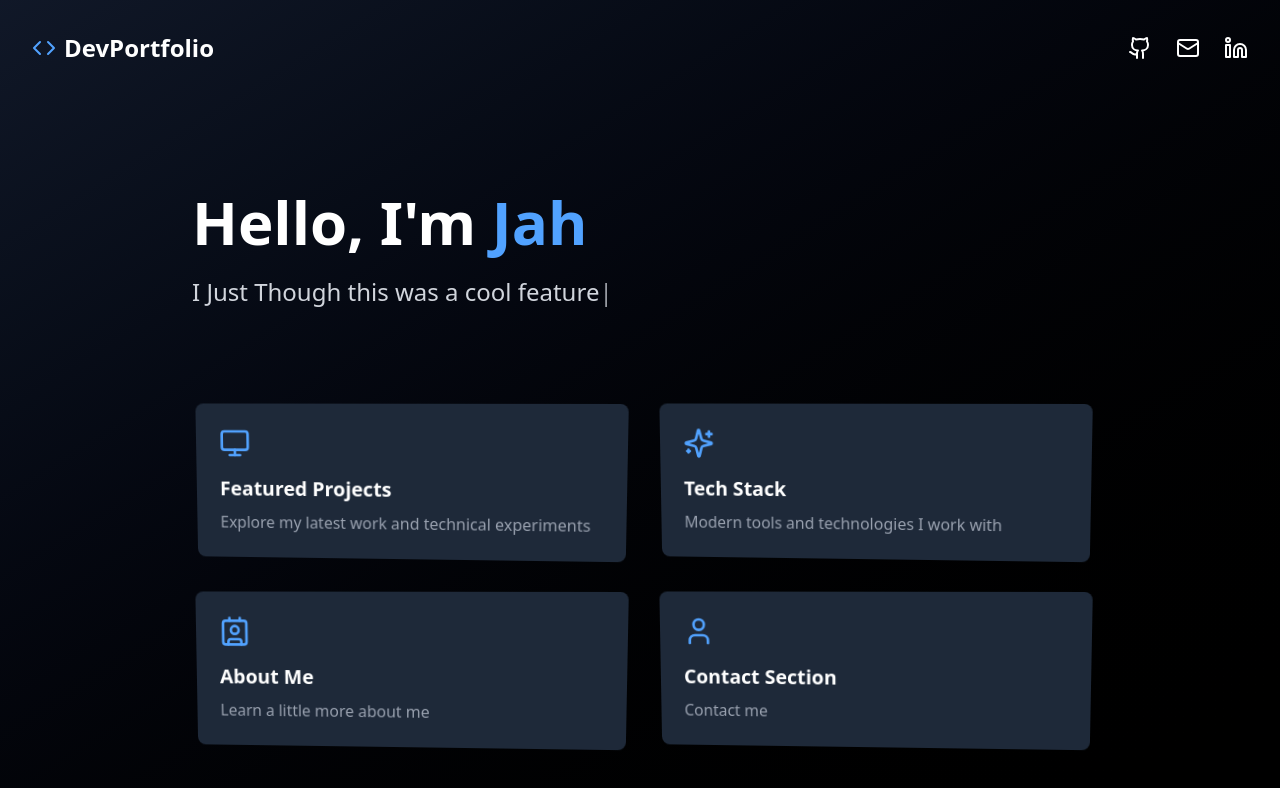
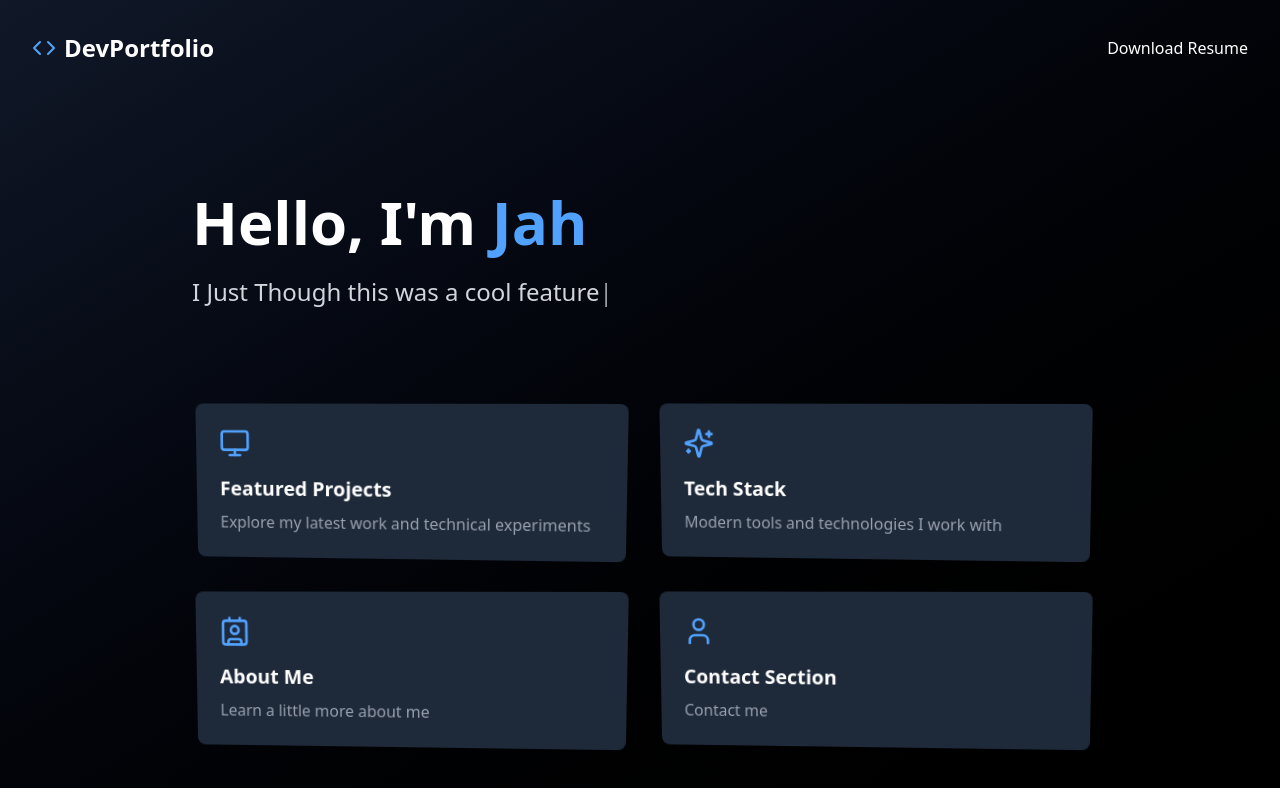
Before and after one commit to Jahshiek/portfolioV2, a React (Vite) app: page / in a window 1280 px wide. Shown: the top 788 px of the page. Built offline with nearby package versions, Linux system fonts and the light colour scheme.

Commit message:
all photo update

```diff
--- a/src/Components/AboutMe.jsx
+++ b/src/Components/AboutMe.jsx
@@ -110,7 +110,7 @@ const AboutPage = () => {
               <div className="relative w-64 h-64 mx-auto mb-8">
                 <div className="absolute inset-0 bg-blue-500 rounded-full opacity-10 animate-pulse"></div>
                 <img
-                  src="public/assets/jah.png"
+                  src="/assets/pic.png"
                   alt="Profile"
                   className="rounded-full w-full h-full object-cover"
                 />
--- a/src/Components/Projects.jsx
+++ b/src/Components/Projects.jsx
@@ -121,7 +121,7 @@ const ProjectsPage = () => {
     {
       title: "Packet Patrol",
       description: "A functional IDS built to expand my skill set in cybersecurity, Python, and full-stack development.",
-      image: "/src/assets/ids-protection.png",
+      image: "/assets/ids-protection.png",
       tags: ["Python",
         "Scapy",
         "Pandas",
@@ -134,7 +134,7 @@ const ProjectsPage = () => {
     {
         title: "Lonely together",
         description: "An online platform developed with  Next.js, TypeScript, Prisma, AWS S3, and Supabase to connect individuals through community events and shared interests.",
-        image: "public/assets/lonely.jpg",
+        image: "/assets/lonely.jpg",
         tags: ["Next.js",
           "TypeScript",
           "Prisma",
@@ -148,7 +148,7 @@ const ProjectsPage = () => {
     {
         title: "Second Wind",
         description: "Smart task management system with natural language processing and automated prioritization. Features include task categorization, priority inference, and deadline management.",
-        image: "src/assets/prison.jpg",
+        image: "/assets/prison.jpg",
         tags: ['react', 'Node', 'Websocket', 'Express'],
         github: "https://github.com/Jahshiek/Second_Wind-",
         demo: "#"
@@ -156,7 +156,7 @@ const ProjectsPage = () => {
     {
         title: "Weather api with Caching",
         description: "Smart task management system with natural language processing and automated prioritization. Features include task categorization, priority inference, and deadline management.",
-        image: "src/assets/weather-api.jpg",
+        image: "/assets/weather-api.jpg",
         tags: ['Flask', 'Redis', 'Python'],
         github: "https://github.com/Jahshiek/weatherApi-cache",
         demo: "#"
@@ -164,7 +164,7 @@ const ProjectsPage = () => {
     {
         title: "Gov-watchers",
         description: "An in-depth analysis that examines the cost of living and purchasing power in relation to inflation, the Consumer Price Index (CPI), and the valuation of the U.S. dollar, all set against the backdrop of median household income and minimum wage.",
-        image: "/src/assets/gov-watchers.jpg",
+        image: "/assets/gov-watchers.jpg",
         tags: ['react', 'typescript', 'python'],
         github: "https://github.com/GOV-watchers/g-WATCH",
         demo: "#"
@@ -183,7 +183,7 @@ const ProjectsPage = () => {
     {
       title: "Blog api with caching and user auth",
       description: "it is just to explore caching deeper",
-      image: "portfolio/public/assets/comingsoon.jpg",
+      image: "/assets/comingsoon.jpg",
       tags: ['flask', 'python', 'redis'],
       status: "In Development "
     },
--- a/src/Portfolio.jsx
+++ b/src/Portfolio.jsx
@@ -1,19 +1,25 @@
-import React, { useState, useEffect } from 'react';
-import { Code, Sparkles, Monitor, Github, Mail, Linkedin, Contact, User } from 'lucide-react';
-import {Link} from "react-router-dom";
-
-
-
+import React, { useState, useEffect } from "react";
+import {
+  Code,
+  Sparkles,
+  Monitor,
+  Github,
+  Mail,
+  Linkedin,
+  Contact,
+  User,
+} from "lucide-react";
+import { Link } from "react-router-dom";
 
 const Portfolio = () => {
   const [mousePosition, setMousePosition] = useState({ x: 0, y: 0 });
   const [isVisible, setIsVisible] = useState(false);
-  const [currentText, setCurrentText] = useState('');
+  const [currentText, setCurrentText] = useState("");
 
   const phrases = [
     "I Just Though this was a cool feature",
     "I'm tired of this grandpa, well THATS TOO DAMN BAD, ",
-    "If I had a nickel for every meme I quoted on a daily basis, I'd have two nickels. Which isn't a lot but it's weird that it's happened twice."
+    "If I had a nickel for every meme I quoted on a daily basis, I'd have two nickels. Which isn't a lot but it's weird that it's happened twice.",
   ];
 
   useEffect(() => {
@@ -59,21 +65,33 @@ const Portfolio = () => {
   };
 
   return (
-
     <div
       className="min-h-screen bg-gradient-to-br from-gray-900 to-black text-white p-8"
       onMouseMove={handleMouseMove}
     >
-      <div className={`transition-opacity duration-1000 ${isVisible ? 'opacity-100' : 'opacity-0'}`}>
+      <div
+        className={`transition-opacity duration-1000 ${
+          isVisible ? "opacity-100" : "opacity-0"
+        }`}
+      >
         <nav className="flex justify-between items-center mb-16">
           <div className="text-2xl font-bold flex items-center gap-2">
             <Code className="text-blue-400" />
             <span>DevPortfolio</span>
           </div>
           <div className="flex gap-6">
-            <Github className="w-6 h-6 hover:text-blue-400 cursor-pointer transition-colors" />
+            {/* <Github className="w-6 h-6 hover:text-blue-400 cursor-pointer transition-colors" />
             <Mail className="w-6 h-6 hover:text-blue-400 cursor-pointer transition-colors" />
-            <Linkedin className="w-6 h-6 hover:text-blue-400 cursor-pointer transition-colors" />
+            <Linkedin className="w-6 h-6 hover:text-blue-400 cursor-pointer transition-colors" /> */}
+            <button className="button">
+              <a
+                className="button"
+                href="/public/Res/Jah_Resume.pdf"
+                download
+              >
+                Download Resume
+              </a>
+            </button>
           </div>
         </nav>
 
@@ -94,24 +112,32 @@ const Portfolio = () => {
               <div
                 className="p-6 rounded-lg bg-gray-800 transform hover:scale-105 transition-transform cursor-pointer"
                 style={{
-                transform: `perspective(1000px) rotateX(${(mousePosition.y - 0.5) * 10}deg) rotateY(${(mousePosition.x - 0.5) * 10}deg)`
+                  transform: `perspective(1000px) rotateX(${
+                    (mousePosition.y - 0.5) * 10
+                  }deg) rotateY(${(mousePosition.x - 0.5) * 10}deg)`,
                 }}
               >
                 <Monitor className="text-blue-400 mb-4 w-8 h-8" />
                 <h3 className="text-xl font-bold mb-2">Featured Projects</h3>
-              <p className="text-gray-400">Explore my latest work and technical experiments</p>
+                <p className="text-gray-400">
+                  Explore my latest work and technical experiments
+                </p>
               </div>
             </Link>
             <Link to="/TechStackPage">
               <div
                 className="p-6 rounded-lg bg-gray-800 transform hover:scale-105 transition-transform cursor-pointer"
                 style={{
-                transform: `perspective(1000px) rotateX(${(mousePosition.y - 0.5) * 10}deg) rotateY(${(mousePosition.x - 0.5) * 10}deg)`
+                  transform: `perspective(1000px) rotateX(${
+                    (mousePosition.y - 0.5) * 10
+                  }deg) rotateY(${(mousePosition.x - 0.5) * 10}deg)`,
                 }}
               >
                 <Sparkles className="text-blue-400 mb-4 w-8 h-8" />
                 <h3 className="text-xl font-bold mb-2">Tech Stack</h3>
-              <p className="text-gray-400">Modern tools and technologies I work with</p>
+                <p className="text-gray-400">
+                  Modern tools and technologies I work with
+                </p>
               </div>
             </Link>
             {/* ////////////////////// */}
@@ -119,7 +145,9 @@ const Portfolio = () => {
               <div
                 className="p-6 rounded-lg bg-gray-800 transform hover:scale-105 transition-transform cursor-pointer"
                 style={{
-                transform: `perspective(1000px) rotateX(${(mousePosition.y - 0.5) * 10}deg) rotateY(${(mousePosition.x - 0.5) * 10}deg)`
+                  transform: `perspective(1000px) rotateX(${
+                    (mousePosition.y - 0.5) * 10
+                  }deg) rotateY(${(mousePosition.x - 0.5) * 10}deg)`,
                 }}
               >
                 <Contact className="text-blue-400 mb-4 w-8 h-8" />
@@ -132,7 +160,9 @@ const Portfolio = () => {
               <div
                 className="p-6 rounded-lg bg-gray-800 transform hover:scale-105 transition-transform cursor-pointer"
                 style={{
-                transform: `perspective(1000px) rotateX(${(mousePosition.y - 0.5) * 10}deg) rotateY(${(mousePosition.x - 0.5) * 10}deg)`
+                  transform: `perspective(1000px) rotateX(${
+                    (mousePosition.y - 0.5) * 10
+                  }deg) rotateY(${(mousePosition.x - 0.5) * 10}deg)`,
                 }}
               >
                 <User className="text-blue-400 mb-4 w-8 h-8" />
@@ -296,7 +326,6 @@ export default Portfolio;
 //           </div>
 //         </div>
 //       </nav>
-
 
 //       {/* Hero Section */}
 //       <section className="relative min-h-screen flex items-center justify-center px-4 pt-16">
```
Also changed, not shown: public/assets/pic.png (added), 1 other file (tests, documents, lock files or other folders). Lines whose indentation alone changed are shown as unchanged.
